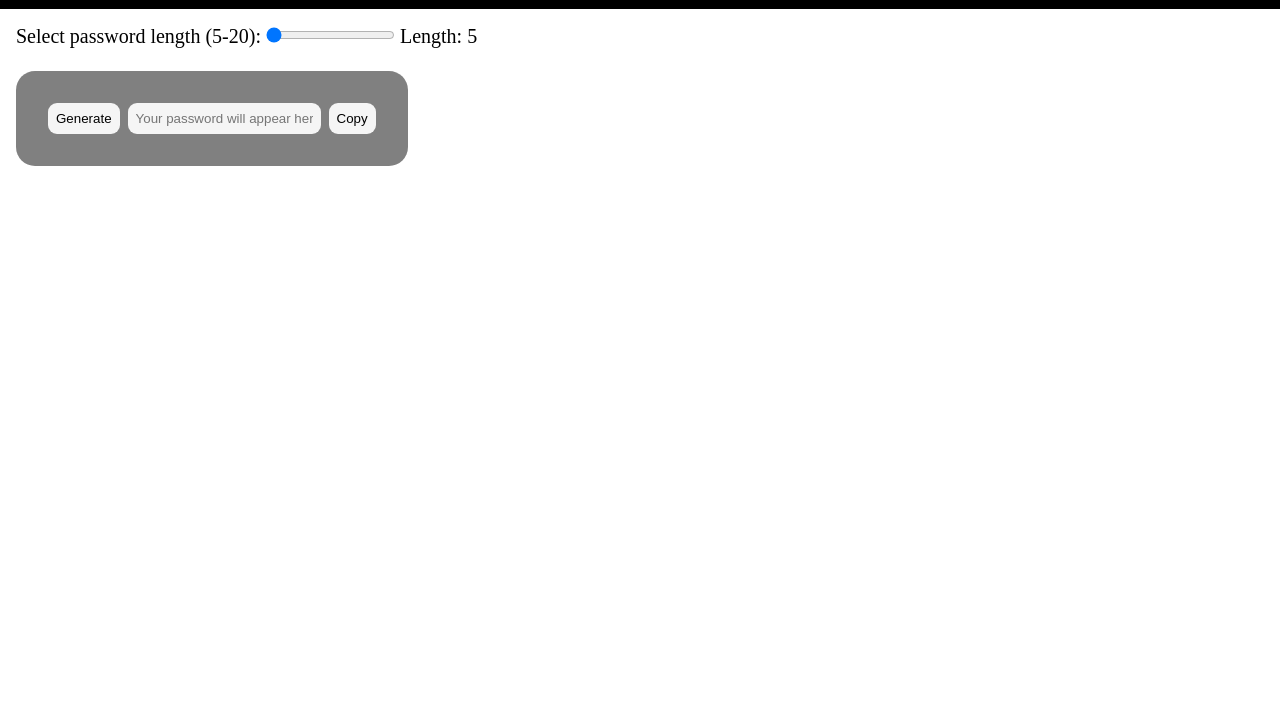
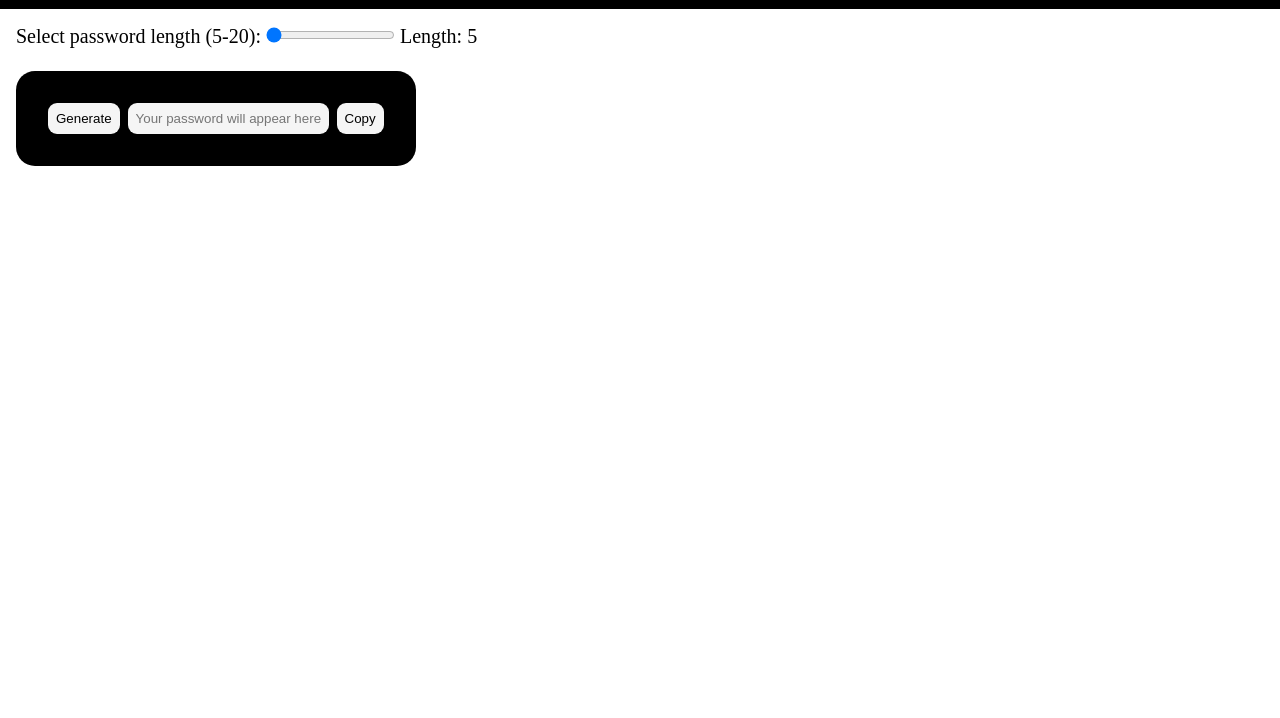
Before and after one commit to Krampussss/Random-Password-Generator, a plain HTML site: page index.html in a window 1280 px wide. Shown: the part 82-800 px from the top of the page. Drawn offline with Linux system fonts and the light colour scheme.

Commit message:
Update style.css

```diff
--- a/style.css
+++ b/style.css
@@ -28,7 +28,7 @@ html{
 }
 
 .container{
-    background-color: grey;
+    background-color: black;
     padding: 2rem;
     border-radius: 19px;
     min-width: 25%;
@@ -54,6 +54,11 @@ html{
     cursor: pointer;
 }
 
+#display
+{
+    min-width: 185px;
+}
+
 #display:focus{
     outline: 2px solid var(--outline);
 }
```
